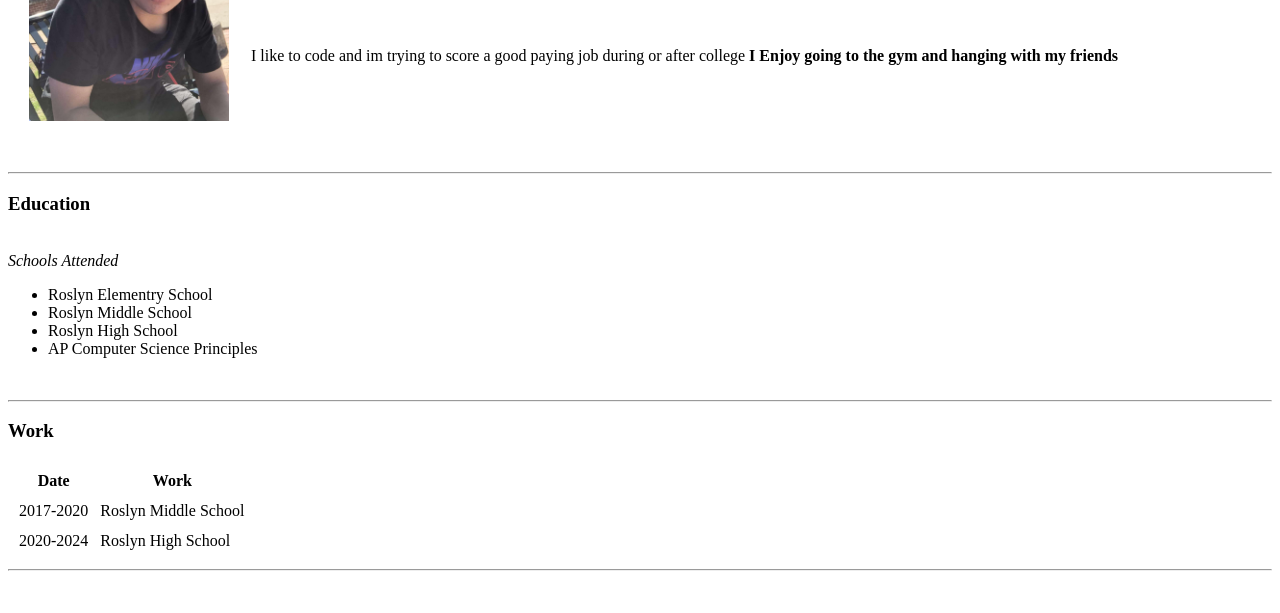
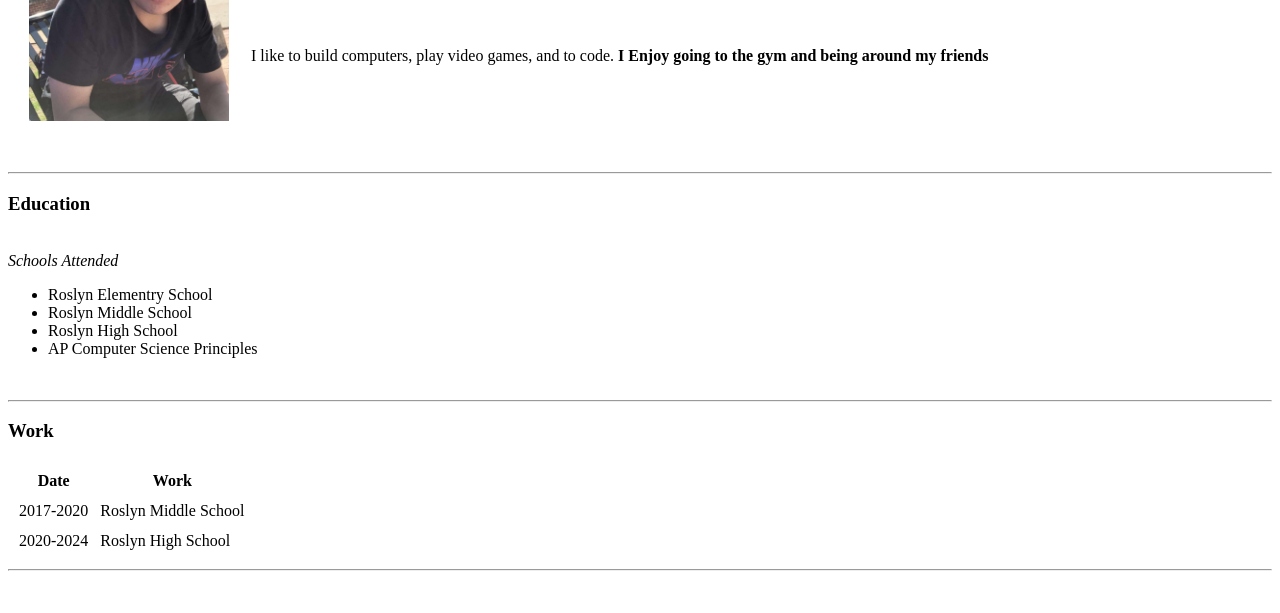
Before and after one commit to Marzanipour/cv, a plain HTML site: page index.html in a window 1280 px wide. Shown: the part 174-787 px from the top of the page. Drawn offline with Linux system fonts and the light colour scheme.

Commit message:
Update index.html

```diff
--- a/index.html
+++ b/index.html
@@ -19,7 +19,7 @@
       </p>
       <br />
       <p>
-        I like to code and im trying to score a good paying job during or after college <strong>I Enjoy going to the gym and hanging with my friends</strong>
+        I like to build computers, play video games, and to code. <strong>I Enjoy going to the gym and being around my friends</strong>
       </p>
     </td>
   </tr>
```
